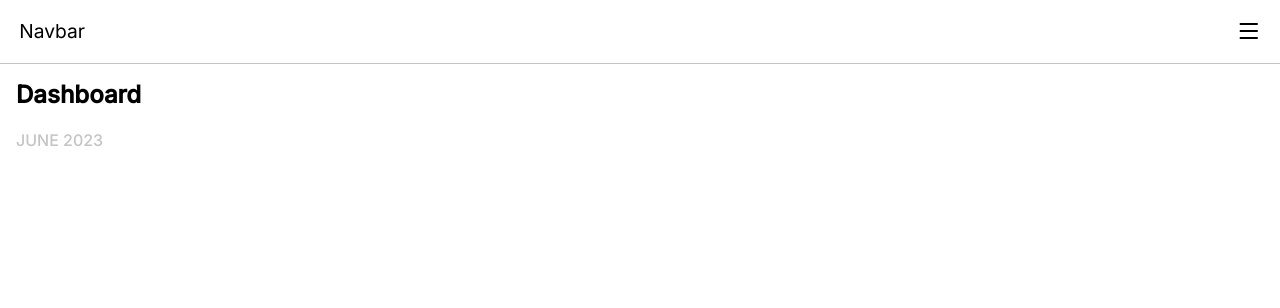
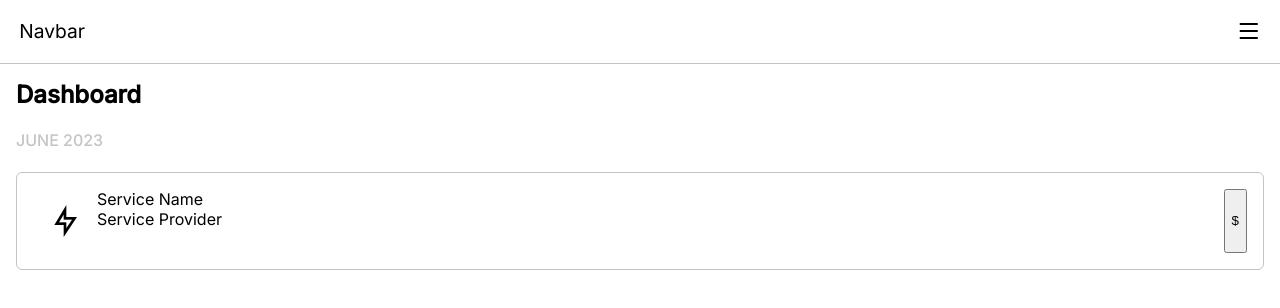
Before and after one commit to Lexeor/pay-vault, a React (Create React App) app: page /dashboard in a window 1280 px wide. Shown: the top 308 px of the page. Built offline with nearby package versions, Linux system fonts and the light colour scheme.

Commit message:
Service Card dummy added

```diff
--- /dev/null
+++ b/src/components/Card.tsx
@@ -0,0 +1,29 @@
+import { useState } from "react";
+
+type CardProps = {};
+
+const Card = (props: CardProps) => {
+  const [isOpened, setIsOpened] = useState(false);
+
+  const handleOpen = () => {
+    setIsOpened((prev) => !prev);
+  };
+
+  return (
+    <div className="card" onClick={handleOpen}>
+      <div className="card-body">
+        <div className="card-icon">
+          <i className="ri-flashlight-line icon"></i>
+        </div>
+        <div className="card-header">
+          <p>Service Name</p>
+          <p>Service Provider</p>
+        </div>
+        <button>$</button>
+      </div>
+      {isOpened && <div className="card-details">Details</div>}
+    </div>
+  );
+};
+
+export default Card;
--- a/src/components/Dashboard.tsx
+++ b/src/components/Dashboard.tsx
@@ -1,4 +1,5 @@
 import React from "react";
+import Card from "./Card";
 
 type Props = {};
 
@@ -7,6 +8,7 @@ function Dashboard({}: Props) {
     <div className="content">
       <h1>Dashboard</h1>
       <h4>June 2023</h4>
+      <Card />
     </div>
   );
 }
--- /dev/null
+++ b/src/styles/_cards.scss
@@ -0,0 +1,34 @@
+.card {
+  display: flex;
+  flex-direction: column;
+  width: 100%;
+  border: 1px solid $color-separator;
+  border-radius: 6px;
+  padding: 1em;
+  transition: all 1s ease-in-out;
+}
+
+.card-header {
+  flex-grow: 1;
+
+  p {
+    margin: 0;
+  }
+}
+
+.card-body {
+  display: flex;
+  flex-direction: row;
+
+  .card-icon {
+    width: 64px;
+    height: 64px;
+    display: flex;
+    justify-content: center;
+    align-items: center;
+  }
+
+  .icon {
+    font-size: 2em;
+  }
+}
--- a/src/styles/main.css
+++ b/src/styles/main.css
@@ -103,6 +103,38 @@ h4 {
   font-size: 1.5rem;
 }
 
+.card {
+  display: flex;
+  flex-direction: column;
+  width: 100%;
+  border: 1px solid #c4c4c4;
+  border-radius: 6px;
+  padding: 1em;
+  transition: all 1s ease-in-out;
+}
+
+.card-header {
+  flex-grow: 1;
+}
+.card-header p {
+  margin: 0;
+}
+
+.card-body {
+  display: flex;
+  flex-direction: row;
+}
+.card-body .card-icon {
+  width: 64px;
+  height: 64px;
+  display: flex;
+  justify-content: center;
+  align-items: center;
+}
+.card-body .icon {
+  font-size: 2em;
+}
+
 .btn-primary,
 .btn-secondary {
   border-radius: 20px;
--- a/src/styles/main.scss
+++ b/src/styles/main.scss
@@ -54,6 +54,7 @@ h4 {
 
 @import "./login";
 @import "./navbar";
+@import "./cards";
 
 // Primitives
 
```
Also changed, not shown: 1 other file (tests, documents, lock files or other folders).
